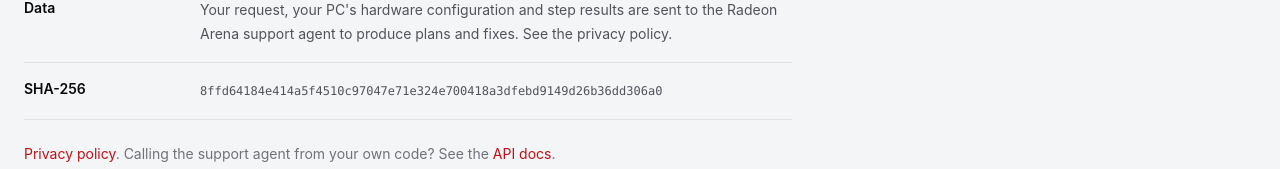
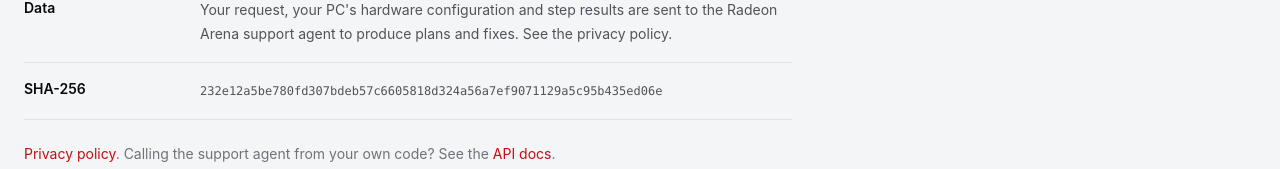
Before and after one commit to radeon-arena/radeon-arena, a Next.js app: page /local-helper in a window 1280 px wide. Shown: the part 1772-1941 px from the top of the page. Built offline with nearby package versions, Linux system fonts and the light colour scheme.

Commit message:
Local Helper: new installer hash

```diff
--- a/src/views/LocalHelperView.tsx
+++ b/src/views/LocalHelperView.tsx
@@ -12,7 +12,7 @@ export const HELPER_INSTALLER = {
   version: "0.1.0",
   file: "RadeonLocalHelper-Setup-0.1.0.exe",
   sizeMB: "4.4",
-  sha256: "8ffd64184e414a5f4510c97047e71e324e700418a3dfebd9149d26b36dd306a0",
+  sha256: "232e12a5be780fd307bdeb57c6605818d324a56a7ef9071129a5c95b435ed06e",
 };
 
 export function localHelperMetadata(lang: Lang): Metadata {
```
